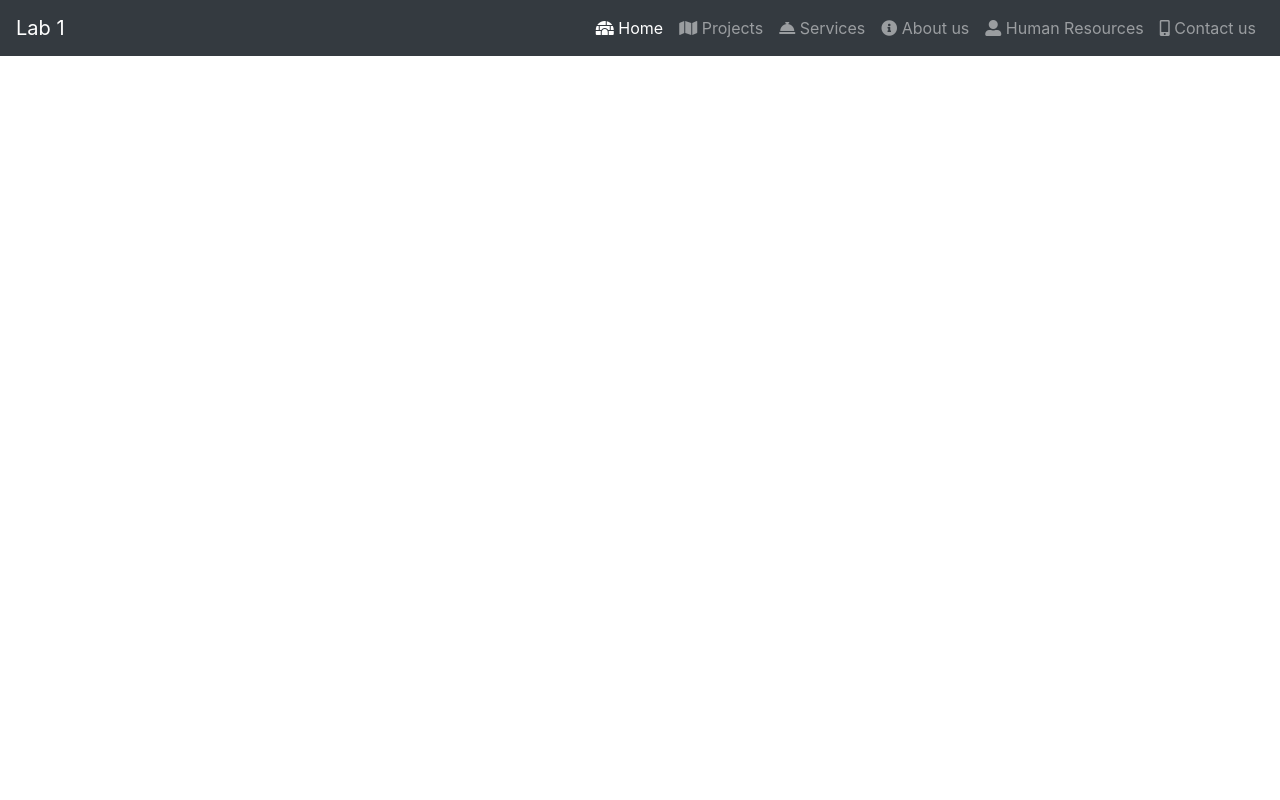
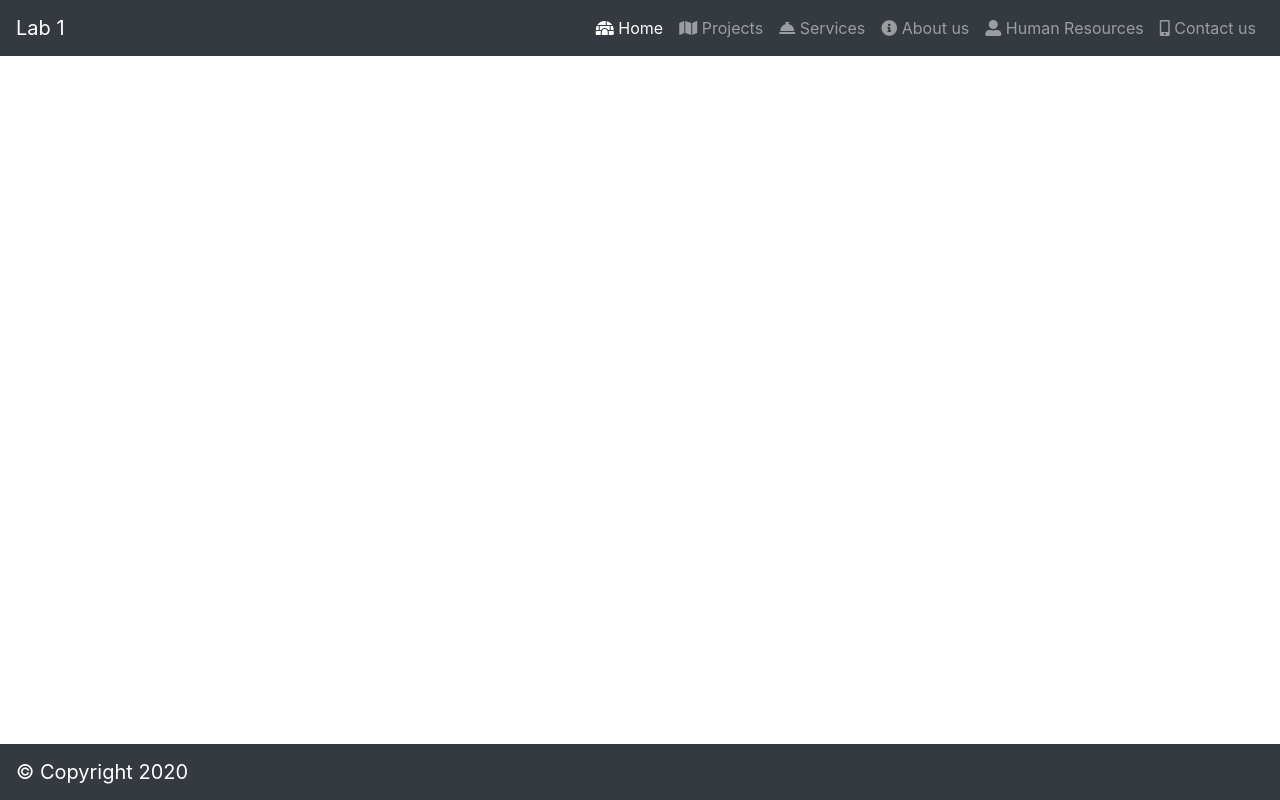
Before and after one commit to JarodColley/WEBD6201-Lab1, a website: page index.html in a window 1280 px wide. Drawn offline with nearby package versions, Linux system fonts and the light colour scheme.

Commit message:
added bottom fixed nav

```diff
--- a/Scripts/app.js
+++ b/Scripts/app.js
@@ -1,6 +1,6 @@
-// Jarod Colley
-// 100704994
-// Jan 21st 2020
+// Author: Jarod Colley
+// Student ID: 100704994
+// Date Completed: Jan 21st 2020
 "user strict";
 
 // IIFE - immediatly invoked function expression
@@ -11,7 +11,6 @@
     {
     let projects = document.getElementById("Products");
     projects.firstChild.lastChild.textContent = " Projects";
-    console.log(projects);
 
     //putting the human resorces on the nav bar
     let humanResources = projects.cloneNode(true);
@@ -25,6 +24,23 @@
     //changes id so it is not the same as the one that was clonned
     humanResources.setAttribute("id", "Human Resources");
 
+    //sets variables s=to hold all new tags
+    let nav = document.createElement("nav");
+    let anchor = document.createElement("a");
+    let main = document.getElementById("Main Nav");
+    let body = document.getElementById("body")
+
+    //sets all the needed attrivutes
+    nav.setAttribute("class","navbar fixed-bottom navbar-dark bg-dark");
+    anchor.setAttribute("class","navbar-brand");
+    anchor.textContent = "\u00A9 Copyright 2020";
+
+    //appends the anchor to the nav
+    nav.appendChild(anchor);
+
+    //inserts the nav
+    body.insertBefore(nav, main);
+
     }
     window.addEventListener("load", Start);
 
--- a/index.html
+++ b/index.html
@@ -10,9 +10,9 @@
     <link rel="stylesheet" href="./node_modules/@fortawesome/fontawesome-free/css/all.min.css">
     <link rel="stylesheet" href="./Content/app.css">
 </head>
-<body>
+<body id="body">
     <!--Main Nav-->
-    <nav class="navbar navbar-expand-lg navbar-dark bg-dark">
+    <nav class="navbar navbar-expand-lg navbar-dark bg-dark" id="Main Nav">
         <a class="navbar-brand" href="#">Lab 1</a>
         <button class="navbar-toggler" type="button" data-toggle="collapse" data-target="#navbarSupportedContent" aria-controls="navbarSupportedContent" aria-expanded="false" aria-label="Toggle navigation">
           <span class="navbar-toggler-icon"></span>
```
